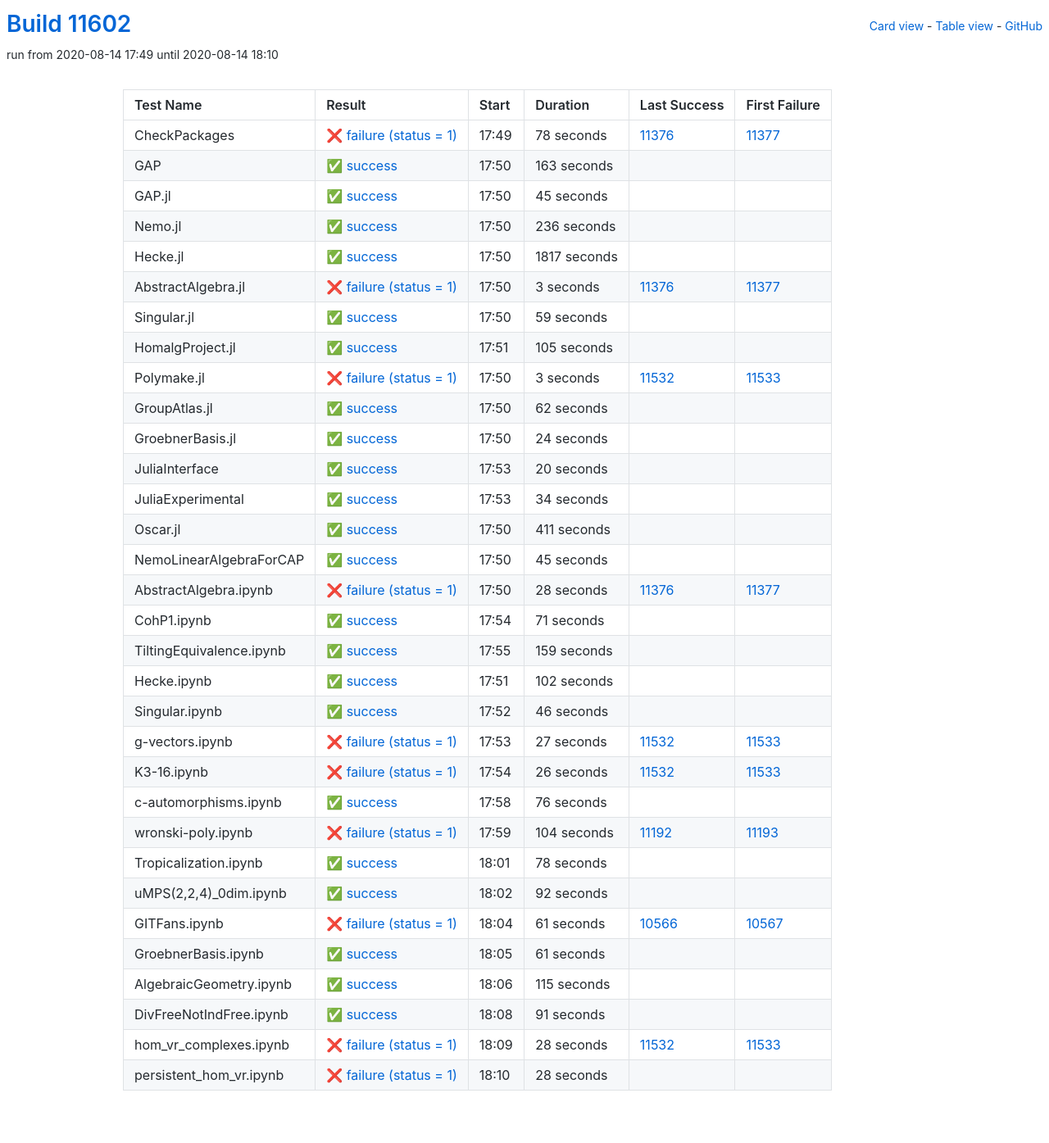
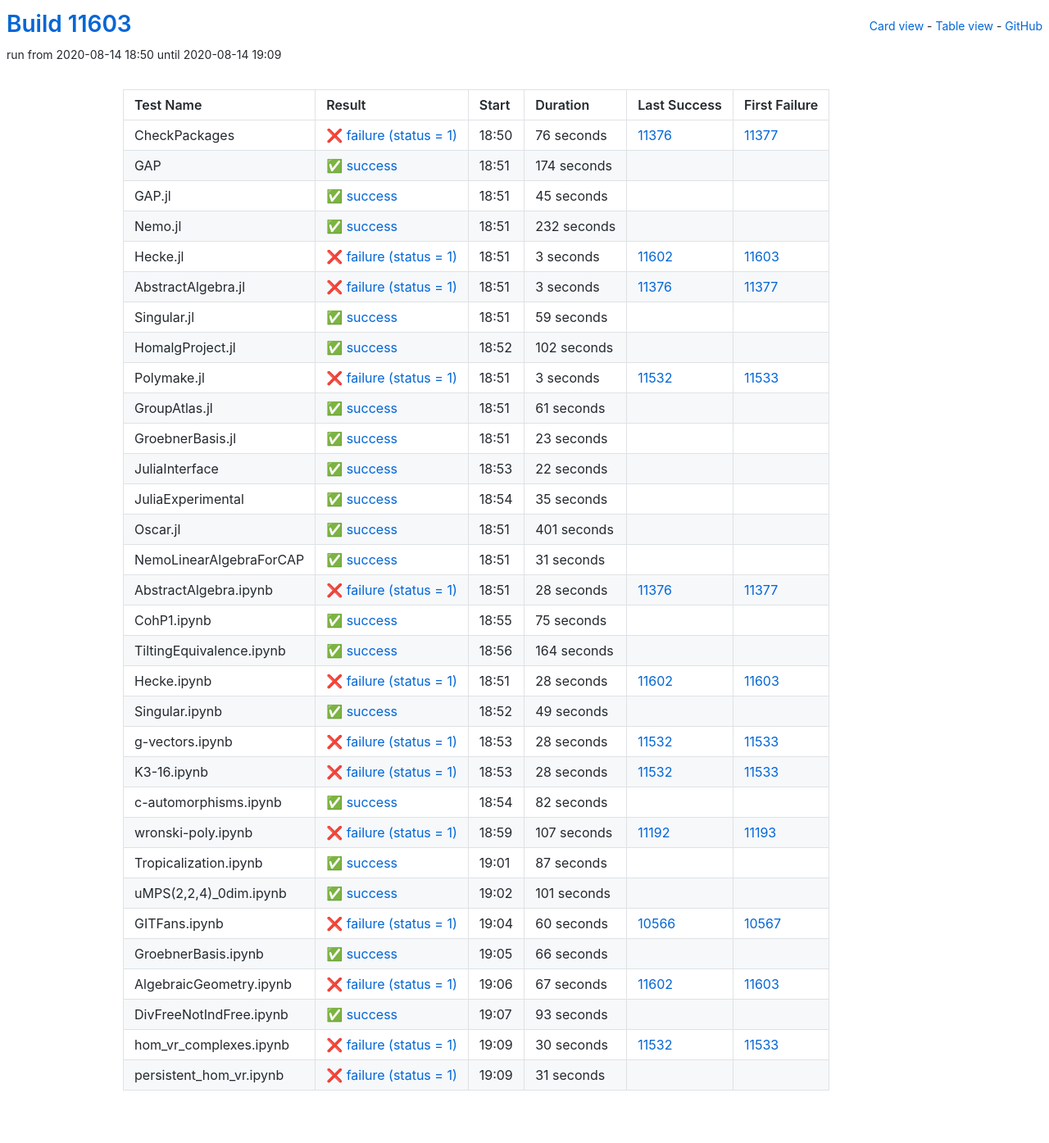
Before and after one commit to oscar-system/oscar-ci-status, a Jekyll site: the page built from table.html, in a window 1280 px wide. Shown: the whole page at 82% size. Built offline with Jekyll 4.4.1, drawn with Linux system fonts in a browser that asks for light colours.

Commit message:
Build #11603

```diff
--- a/_data/ci.yml
+++ b/_data/ci.yml
@@ -1,6 +1,6 @@
 ---
-build: 11602
-build_url: https://oscarci.mathematik.uni-kl.de/job/oscar/11602/
+build: 11603
+build_url: https://oscarci.mathematik.uni-kl.de/job/oscar/11603/
 job: oscar
 organization: oscar-system
 repo: oscar-ci-status
@@ -8,32 +8,32 @@
 tests:
 - name: CheckPackages
   id: checkpackages
-  log: https://oscarci.mathematik.uni-kl.de/job/oscar/11602/artifact/logs/build-11602/CheckPackages.log
-  start: 2020-08-14 17:49
+  log: https://oscarci.mathematik.uni-kl.de/job/oscar/11603/artifact/logs/build-11603/CheckPackages.log
+  start: 2020-08-14 18:50
   success: false
   exitcode: 1
   status: failure
-  duration: 78
+  duration: 76
   last_success: 11376
   last_success_url: https://oscarci.mathematik.uni-kl.de/job/oscar/11376/
   first_failure: 11377
   first_failure_url: https://oscarci.mathematik.uni-kl.de/job/oscar/11377/
 - name: GAP
   id: gap
-  log: https://oscarci.mathematik.uni-kl.de/job/oscar/11602/artifact/logs/build-11602/GAP.log
-  start: 2020-08-14 17:50
+  log: https://oscarci.mathematik.uni-kl.de/job/oscar/11603/artifact/logs/build-11603/GAP.log
+  start: 2020-08-14 18:51
   success: true
   exitcode: 0
   status: success
-  duration: 163
+  duration: 174
   last_success: false
   last_success_url:
   first_failure: false
   first_failure_url:
 - name: GAP.jl
   id: gap-jl
-  log: https://oscarci.mathematik.uni-kl.de/job/oscar/11602/artifact/logs/build-11602/GAP.jl.log
-  start: 2020-08-14 17:50
+  log: https://oscarci.mathematik.uni-kl.de/job/oscar/11603/artifact/logs/build-11603/GAP.jl.log
+  start: 2020-08-14 18:51
   success: true
   exitcode: 0
   status: success
@@ -44,32 +44,32 @@
   first_failure_url:
 - name: Nemo.jl
   id: nemo-jl
-  log: https://oscarci.mathematik.uni-kl.de/job/oscar/11602/artifact/logs/build-11602/Nemo.jl.log
-  start: 2020-08-14 17:50
+  log: https://oscarci.mathematik.uni-kl.de/job/oscar/11603/artifact/logs/build-11603/Nemo.jl.log
+  start: 2020-08-14 18:51
   success: true
   exitcode: 0
   status: success
-  duration: 236
+  duration: 232
   last_success: false
   last_success_url:
   first_failure: false
   first_failure_url:
 - name: Hecke.jl
   id: hecke-jl
-  log: https://oscarci.mathematik.uni-kl.de/job/oscar/11602/artifact/logs/build-11602/Hecke.jl.log
-  start: 2020-08-14 17:50
-  success: true
-  exitcode: 0
-  status: success
-  duration: 1817
-  last_success: false
-  last_success_url:
-  first_failure: false
-  first_failure_url:
+  log: https://oscarci.mathematik.uni-kl.de/job/oscar/11603/artifact/logs/build-11603/Hecke.jl.log
+  start: 2020-08-14 18:51
+  success: false
+  exitcode: 1
+  status: failure
+  duration: 3
+  last_success: 11602
+  last_success_url: https://oscarci.mathematik.uni-kl.de/job/oscar/11602/
+  first_failure: 11603
+  first_failure_url: https://oscarci.mathematik.uni-kl.de/job/oscar/11603/
 - name: AbstractAlgebra.jl
   id: abstractalgebra-jl
-  log: https://oscarci.mathematik.uni-kl.de/job/oscar/11602/artifact/logs/build-11602/AbstractAlgebra.jl.log
-  start: 2020-08-14 17:50
+  log: https://oscarci.mathematik.uni-kl.de/job/oscar/11603/artifact/logs/build-11603/AbstractAlgebra.jl.log
+  start: 2020-08-14 18:51
   success: false
   exitcode: 1
   status: failure
@@ -80,8 +80,8 @@
   first_failure_url: https://oscarci.mathematik.uni-kl.de/job/oscar/11377/
 - name: Singular.jl
   id: singular-jl
-  log: https://oscarci.mathematik.uni-kl.de/job/oscar/11602/artifact/logs/build-11602/Singular.jl.log
-  start: 2020-08-14 17:50
+  log: https://oscarci.mathematik.uni-kl.de/job/oscar/11603/artifact/logs/build-11603/Singular.jl.log
+  start: 2020-08-14 18:51
   success: true
   exitcode: 0
   status: success
@@ -92,20 +92,20 @@
   first_failure_url:
 - name: HomalgProject.jl
   id: homalgproject-jl
-  log: https://oscarci.mathematik.uni-kl.de/job/oscar/11602/artifact/logs/build-11602/HomalgProject.jl.log
-  start: 2020-08-14 17:51
+  log: https://oscarci.mathematik.uni-kl.de/job/oscar/11603/artifact/logs/build-11603/HomalgProject.jl.log
+  start: 2020-08-14 18:52
   success: true
   exitcode: 0
   status: success
-  duration: 105
+  duration: 102
   last_success: false
   last_success_url:
   first_failure: false
   first_failure_url:
 - name: Polymake.jl
   id: polymake-jl
-  log: https://oscarci.mathematik.uni-kl.de/job/oscar/11602/artifact/logs/build-11602/Polymake.jl.log
-  start: 2020-08-14 17:50
+  log: https://oscarci.mathematik.uni-kl.de/job/oscar/11603/artifact/logs/build-11603/Polymake.jl.log
+  start: 2020-08-14 18:51
   success: false
   exitcode: 1
   status: failure
@@ -116,80 +116,80 @@
   first_failure_url: https://oscarci.mathematik.uni-kl.de/job/oscar/11533/
 - name: GroupAtlas.jl
   id: groupatlas-jl
-  log: https://oscarci.mathematik.uni-kl.de/job/oscar/11602/artifact/logs/build-11602/GroupAtlas.jl.log
-  start: 2020-08-14 17:50
+  log: https://oscarci.mathematik.uni-kl.de/job/oscar/11603/artifact/logs/build-11603/GroupAtlas.jl.log
+  start: 2020-08-14 18:51
   success: true
   exitcode: 0
   status: success
-  duration: 62
+  duration: 61
   last_success: false
   last_success_url:
   first_failure: false
   first_failure_url:
 - name: GroebnerBasis.jl
   id: groebnerbasis-jl
-  log: https://oscarci.mathematik.uni-kl.de/job/oscar/11602/artifact/logs/build-11602/GroebnerBasis.jl.log
-  start: 2020-08-14 17:50
+  log: https://oscarci.mathematik.uni-kl.de/job/oscar/11603/artifact/logs/build-11603/GroebnerBasis.jl.log
+  start: 2020-08-14 18:51
   success: true
   exitcode: 0
   status: success
-  duration: 24
+  duration: 23
   last_success: false
   last_success_url:
   first_failure: false
   first_failure_url:
 - name: JuliaInterface
   id: juliainterface
-  log: https://oscarci.mathematik.uni-kl.de/job/oscar/11602/artifact/logs/build-11602/JuliaInterface.log
-  start: 2020-08-14 17:53
+  log: https://oscarci.mathematik.uni-kl.de/job/oscar/11603/artifact/logs/build-11603/JuliaInterface.log
+  start: 2020-08-14 18:53
   success: true
   exitcode: 0
   status: success
-  duration: 20
+  duration: 22
   last_success: false
   last_success_url:
   first_failure: false
   first_failure_url:
 - name: JuliaExperimental
   id: juliaexperimental
-  log: https://oscarci.mathematik.uni-kl.de/job/oscar/11602/artifact/logs/build-11602/JuliaExperimental.log
-  start: 2020-08-14 17:53
+  log: https://oscarci.mathematik.uni-kl.de/job/oscar/11603/artifact/logs/build-11603/JuliaExperimental.log
+  start: 2020-08-14 18:54
   success: true
   exitcode: 0
   status: success
-  duration: 34
+  duration: 35
   last_success: false
   last_success_url:
   first_failure: false
   first_failure_url:
 - name: Oscar.jl
   id: oscar-jl
-  log: https://oscarci.mathematik.uni-kl.de/job/oscar/11602/artifact/logs/build-11602/Oscar.jl.log
-  start: 2020-08-14 17:50
+  log: https://oscarci.mathematik.uni-kl.de/job/oscar/11603/artifact/logs/build-11603/Oscar.jl.log
+  start: 2020-08-14 18:51
   success: true
   exitcode: 0
   status: success
-  duration: 411
+  duration: 401
   last_success: false
   last_success_url:
   first_failure: false
   first_failure_url:
 - name: NemoLinearAlgebraForCAP
   id: nemolinearalgebraforcap
-  log: https://oscarci.mathematik.uni-kl.de/job/oscar/11602/artifact/logs/build-11602/NemoLinearAlgebraForCAP.log
-  start: 2020-08-14 17:50
+  log: https://oscarci.mathematik.uni-kl.de/job/oscar/11603/artifact/logs/build-11603/NemoLinearAlgebraForCAP.log
+  start: 2020-08-14 18:51
   success: true
   exitcode: 0
   status: success
-  duration: 45
+  duration: 31
   last_success: false
   last_success_url:
   first_failure: false
   first_failure_url:
 - name: AbstractAlgebra.ipynb
   id: abstractalgebra-ipynb
-  log: https://oscarci.mathematik.uni-kl.de/job/oscar/11602/artifact/logs/build-11602/AbstractAlgebra.ipynb.log
-  start: 2020-08-14 17:50
+  log: https://oscarci.mathematik.uni-kl.de/job/oscar/11603/artifact/logs/build-11603/AbstractAlgebra.ipynb.log
+  start: 2020-08-14 18:51
   success: false
   exitcode: 1
   status: failure
@@ -200,176 +200,56 @@
   first_failure_url: https://oscarci.mathematik.uni-kl.de/job/oscar/11377/
 - name: CohP1.ipynb
   id: cohp1-ipynb
-  log: https://oscarci.mathematik.uni-kl.de/job/oscar/11602/artifact/logs/build-11602/CohP1.ipynb.log
-  start: 2020-08-14 17:54
+  log: https://oscarci.mathematik.uni-kl.de/job/oscar/11603/artifact/logs/build-11603/CohP1.ipynb.log
+  start: 2020-08-14 18:55
   success: true
   exitcode: 0
   status: success
-  duration: 71
+  duration: 75
   last_success: false
   last_success_url:
   first_failure: false
   first_failure_url:
 - name: TiltingEquivalence.ipynb
   id: tiltingequivalence-ipynb
-  log: https://oscarci.mathematik.uni-kl.de/job/oscar/11602/artifact/logs/build-11602/TiltingEquivalence.ipynb.log
-  start: 2020-08-14 17:55
+  log: https://oscarci.mathematik.uni-kl.de/job/oscar/11603/artifact/logs/build-11603/TiltingEquivalence.ipynb.log
+  start: 2020-08-14 18:56
   success: true
   exitcode: 0
   status: success
-  duration: 159
+  duration: 164
   last_success: false
   last_success_url:
   first_failure: false
   first_failure_url:
 - name: Hecke.ipynb
   id: hecke-ipynb
-  log: https://oscarci.mathematik.uni-kl.de/job/oscar/11602/artifact/logs/build-11602/Hecke.ipynb.log
-  start: 2020-08-14 17:51
+  log: https://oscarci.mathematik.uni-kl.de/job/oscar/11603/artifact/logs/build-11603/Hecke.ipynb.log
+  start: 2020-08-14 18:51
+  success: false
+  exitcode: 1
+  status: failure
+  duration: 28
+  last_success: 11602
+  last_success_url: https://oscarci.mathematik.uni-kl.de/job/oscar/11602/
+  first_failure: 11603
+  first_failure_url: https://oscarci.mathematik.uni-kl.de/job/oscar/11603/
+- name: Singular.ipynb
+  id: singular-ipynb
+  log: https://oscarci.mathematik.uni-kl.de/job/oscar/11603/artifact/logs/build-11603/Singular.ipynb.log
+  start: 2020-08-14 18:52
   success: true
   exitcode: 0
   status: success
-  duration: 102
-  last_success: false
-  last_success_url:
-  first_failure: false
-  first_failure_url:
-- name: Singular.ipynb
-  id: singular-ipynb
-  log: https://oscarci.mathematik.uni-kl.de/job/oscar/11602/artifact/logs/build-11602/Singular.ipynb.log
-  start: 2020-08-14 17:52
-  success: true
-  exitcode: 0
-  status: success
-  duration: 46
+  duration: 49
   last_success: false
   last_success_url:
   first_failure: false
   first_failure_url:
 - name: g-vectors.ipynb
   id: g-vectors-ipynb
-  log: https://oscarci.mathematik.uni-kl.de/job/oscar/11602/artifact/logs/build-11602/g-vectors.ipynb.log
-  start: 2020-08-14 17:53
-  success: false
-  exitcode: 1
-  status: failure
-  duration: 27
-  last_success: 11532
-  last_success_url: https://oscarci.mathematik.uni-kl.de/job/oscar/11532/
-  first_failure: 11533
-  first_failure_url: https://oscarci.mathematik.uni-kl.de/job/oscar/11533/
-- name: K3-16.ipynb
-  id: k3-16-ipynb
-  log: https://oscarci.mathematik.uni-kl.de/job/oscar/11602/artifact/logs/build-11602/K3-16.ipynb.log
-  start: 2020-08-14 17:54
-  success: false
-  exitcode: 1
-  status: failure
-  duration: 26
-  last_success: 11532
-  last_success_url: https://oscarci.mathematik.uni-kl.de/job/oscar/11532/
-  first_failure: 11533
-  first_failure_url: https://oscarci.mathematik.uni-kl.de/job/oscar/11533/
-- name: c-automorphisms.ipynb
-  id: c-automorphisms-ipynb
-  log: https://oscarci.mathematik.uni-kl.de/job/oscar/11602/artifact/logs/build-11602/c-automorphisms.ipynb.log
-  start: 2020-08-14 17:58
-  success: true
-  exitcode: 0
-  status: success
-  duration: 76
-  last_success: false
-  last_success_url:
-  first_failure: false
-  first_failure_url:
-- name: wronski-poly.ipynb
-  id: wronski-poly-ipynb
-  log: https://oscarci.mathematik.uni-kl.de/job/oscar/11602/artifact/logs/build-11602/wronski-poly.ipynb.log
-  start: 2020-08-14 17:59
-  success: false
-  exitcode: 1
-  status: failure
-  duration: 104
-  last_success: 11192
-  last_success_url: https://oscarci.mathematik.uni-kl.de/job/oscar/11192/
-  first_failure: 11193
-  first_failure_url: https://oscarci.mathematik.uni-kl.de/job/oscar/11193/
-- name: Tropicalization.ipynb
-  id: tropicalization-ipynb
-  log: https://oscarci.mathematik.uni-kl.de/job/oscar/11602/artifact/logs/build-11602/Tropicalization.ipynb.log
-  start: 2020-08-14 18:01
-  success: true
-  exitcode: 0
-  status: success
-  duration: 78
-  last_success: false
-  last_success_url:
-  first_failure: false
-  first_failure_url:
-- name: uMPS(2,2,4)_0dim.ipynb
-  id: umps-2-2-4-0dim-ipynb
-  log: https://oscarci.mathematik.uni-kl.de/job/oscar/11602/artifact/logs/build-11602/uMPS-2-2-4-_0dim.ipynb.log
-  start: 2020-08-14 18:02
-  success: true
-  exitcode: 0
-  status: success
-  duration: 92
-  last_success: false
-  last_success_url:
-  first_failure: false
-  first_failure_url:
-- name: GITFans.ipynb
-  id: gitfans-ipynb
-  log: https://oscarci.mathematik.uni-kl.de/job/oscar/11602/artifact/logs/build-11602/GITFans.ipynb.log
-  start: 2020-08-14 18:04
-  success: false
-  exitcode: 1
-  status: failure
-  duration: 61
-  last_success: 10566
-  last_success_url: https://oscarci.mathematik.uni-kl.de/job/oscar/10566/
-  first_failure: 10567
-  first_failure_url: https://oscarci.mathematik.uni-kl.de/job/oscar/10567/
-- name: GroebnerBasis.ipynb
-  id: groebnerbasis-ipynb
-  log: https://oscarci.mathematik.uni-kl.de/job/oscar/11602/artifact/logs/build-11602/GroebnerBasis.ipynb.log
-  start: 2020-08-14 18:05
-  success: true
-  exitcode: 0
-  status: success
-  duration: 61
-  last_success: false
-  last_success_url:
-  first_failure: false
-  first_failure_url:
-- name: AlgebraicGeometry.ipynb
-  id: algebraicgeometry-ipynb
-  log: https://oscarci.mathematik.uni-kl.de/job/oscar/11602/artifact/logs/build-11602/AlgebraicGeometry.ipynb.log
-  start: 2020-08-14 18:06
-  success: true
-  exitcode: 0
-  status: success
-  duration: 115
-  last_success: false
-  last_success_url:
-  first_failure: false
-  first_failure_url:
-- name: DivFreeNotIndFree.ipynb
-  id: divfreenotindfree-ipynb
-  log: https://oscarci.mathematik.uni-kl.de/job/oscar/11602/artifact/logs/build-11602/DivFreeNotIndFree.ipynb.log
-  start: 2020-08-14 18:08
-  success: true
-  exitcode: 0
-  status: success
-  duration: 91
-  last_success: false
-  last_success_url:
-  first_failure: false
-  first_failure_url:
-- name: hom_vr_complexes.ipynb
-  id: hom-vr-complexes-ipynb
-  log: https://oscarci.mathematik.uni-kl.de/job/oscar/11602/artifact/logs/build-11602/hom_vr_complexes.ipynb.log
-  start: 2020-08-14 18:09
+  log: https://oscarci.mathematik.uni-kl.de/job/oscar/11603/artifact/logs/build-11603/g-vectors.ipynb.log
+  start: 2020-08-14 18:53
   success: false
   exitcode: 1
   status: failure
@@ -378,15 +258,135 @@
   last_success_url: https://oscarci.mathematik.uni-kl.de/job/oscar/11532/
   first_failure: 11533
   first_failure_url: https://oscarci.mathematik.uni-kl.de/job/oscar/11533/
-- name: persistent_hom_vr.ipynb
-  id: persistent-hom-vr-ipynb
-  log: https://oscarci.mathematik.uni-kl.de/job/oscar/11602/artifact/logs/build-11602/persistent_hom_vr.ipynb.log
-  start: 2020-08-14 18:10
+- name: K3-16.ipynb
+  id: k3-16-ipynb
+  log: https://oscarci.mathematik.uni-kl.de/job/oscar/11603/artifact/logs/build-11603/K3-16.ipynb.log
+  start: 2020-08-14 18:53
   success: false
   exitcode: 1
   status: failure
   duration: 28
+  last_success: 11532
+  last_success_url: https://oscarci.mathematik.uni-kl.de/job/oscar/11532/
+  first_failure: 11533
+  first_failure_url: https://oscarci.mathematik.uni-kl.de/job/oscar/11533/
+- name: c-automorphisms.ipynb
+  id: c-automorphisms-ipynb
+  log: https://oscarci.mathematik.uni-kl.de/job/oscar/11603/artifact/logs/build-11603/c-automorphisms.ipynb.log
+  start: 2020-08-14 18:54
+  success: true
+  exitcode: 0
+  status: success
+  duration: 82
   last_success: false
   last_success_url:
   first_failure: false
   first_failure_url:
+- name: wronski-poly.ipynb
+  id: wronski-poly-ipynb
+  log: https://oscarci.mathematik.uni-kl.de/job/oscar/11603/artifact/logs/build-11603/wronski-poly.ipynb.log
+  start: 2020-08-14 18:59
+  success: false
+  exitcode: 1
+  status: failure
+  duration: 107
+  last_success: 11192
+  last_success_url: https://oscarci.mathematik.uni-kl.de/job/oscar/11192/
+  first_failure: 11193
+  first_failure_url: https://oscarci.mathematik.uni-kl.de/job/oscar/11193/
+- name: Tropicalization.ipynb
+  id: tropicalization-ipynb
+  log: https://oscarci.mathematik.uni-kl.de/job/oscar/11603/artifact/logs/build-11603/Tropicalization.ipynb.log
+  start: 2020-08-14 19:01
+  success: true
+  exitcode: 0
+  status: success
+  duration: 87
+  last_success: false
+  last_success_url:
+  first_failure: false
+  first_failure_url:
+- name: uMPS(2,2,4)_0dim.ipynb
+  id: umps-2-2-4-0dim-ipynb
+  log: https://oscarci.mathematik.uni-kl.de/job/oscar/11603/artifact/logs/build-11603/uMPS-2-2-4-_0dim.ipynb.log
+  start: 2020-08-14 19:02
+  success: true
+  exitcode: 0
+  status: success
+  duration: 101
+  last_success: false
+  last_success_url:
+  first_failure: false
+  first_failure_url:
+- name: GITFans.ipynb
+  id: gitfans-ipynb
+  log: https://oscarci.mathematik.uni-kl.de/job/oscar/11603/artifact/logs/build-11603/GITFans.ipynb.log
+  start: 2020-08-14 19:04
+  success: false
+  exitcode: 1
+  status: failure
+  duration: 60
+  last_success: 10566
+  last_success_url: https://oscarci.mathematik.uni-kl.de/job/oscar/10566/
+  first_failure: 10567
+  first_failure_url: https://oscarci.mathematik.uni-kl.de/job/oscar/10567/
+- name: GroebnerBasis.ipynb
+  id: groebnerbasis-ipynb
+  log: https://oscarci.mathematik.uni-kl.de/job/oscar/11603/artifact/logs/build-11603/GroebnerBasis.ipynb.log
+  start: 2020-08-14 19:05
+  success: true
+  exitcode: 0
+  status: success
+  duration: 66
+  last_success: false
+  last_success_url:
+  first_failure: false
+  first_failure_url:
+- name: AlgebraicGeometry.ipynb
+  id: algebraicgeometry-ipynb
+  log: https://oscarci.mathematik.uni-kl.de/job/oscar/11603/artifact/logs/build-11603/AlgebraicGeometry.ipynb.log
+  start: 2020-08-14 19:06
+  success: false
+  exitcode: 1
+  status: failure
+  duration: 67
+  last_success: 11602
+  last_success_url: https://oscarci.mathematik.uni-kl.de/job/oscar/11602/
+  first_failure: 11603
+  first_failure_url: https://oscarci.mathematik.uni-kl.de/job/oscar/11603/
+- name: DivFreeNotIndFree.ipynb
+  id: divfreenotindfree-ipynb
+  log: https://oscarci.mathematik.uni-kl.de/job/oscar/11603/artifact/logs/build-11603/DivFreeNotIndFree.ipynb.log
+  start: 2020-08-14 19:07
+  success: true
+  exitcode: 0
+  status: success
+  duration: 93
+  last_success: false
+  last_success_url:
+  first_failure: false
+  first_failure_url:
+- name: hom_vr_complexes.ipynb
+  id: hom-vr-complexes-ipynb
+  log: https://oscarci.mathematik.uni-kl.de/job/oscar/11603/artifact/logs/build-11603/hom_vr_complexes.ipynb.log
+  start: 2020-08-14 19:09
+  success: false
+  exitcode: 1
+  status: failure
+  duration: 30
+  last_success: 11532
+  last_success_url: https://oscarci.mathematik.uni-kl.de/job/oscar/11532/
+  first_failure: 11533
+  first_failure_url: https://oscarci.mathematik.uni-kl.de/job/oscar/11533/
+- name: persistent_hom_vr.ipynb
+  id: persistent-hom-vr-ipynb
+  log: https://oscarci.mathematik.uni-kl.de/job/oscar/11603/artifact/logs/build-11603/persistent_hom_vr.ipynb.log
+  start: 2020-08-14 19:09
+  success: false
+  exitcode: 1
+  status: failure
+  duration: 31
+  last_success: false
+  last_success_url:
+  first_failure: false
+  first_failure_url:
```
Also changed, not shown: README.md.
